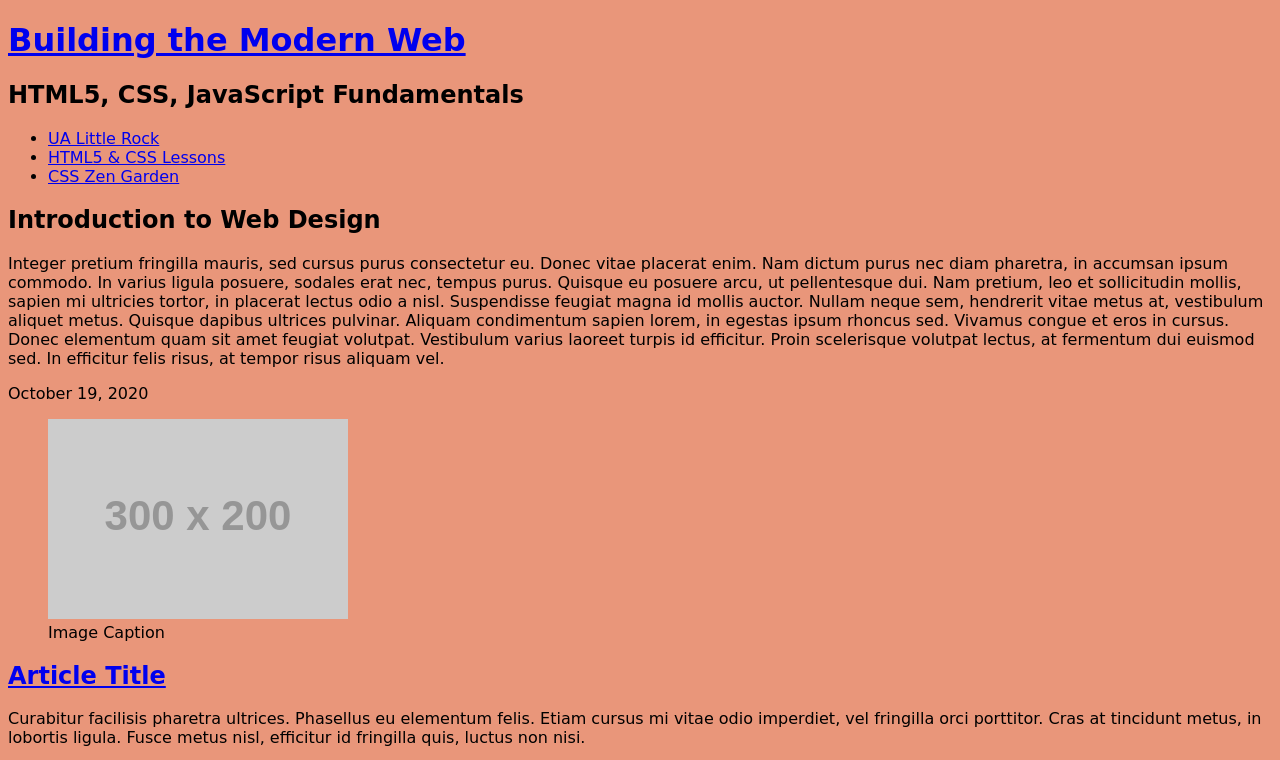
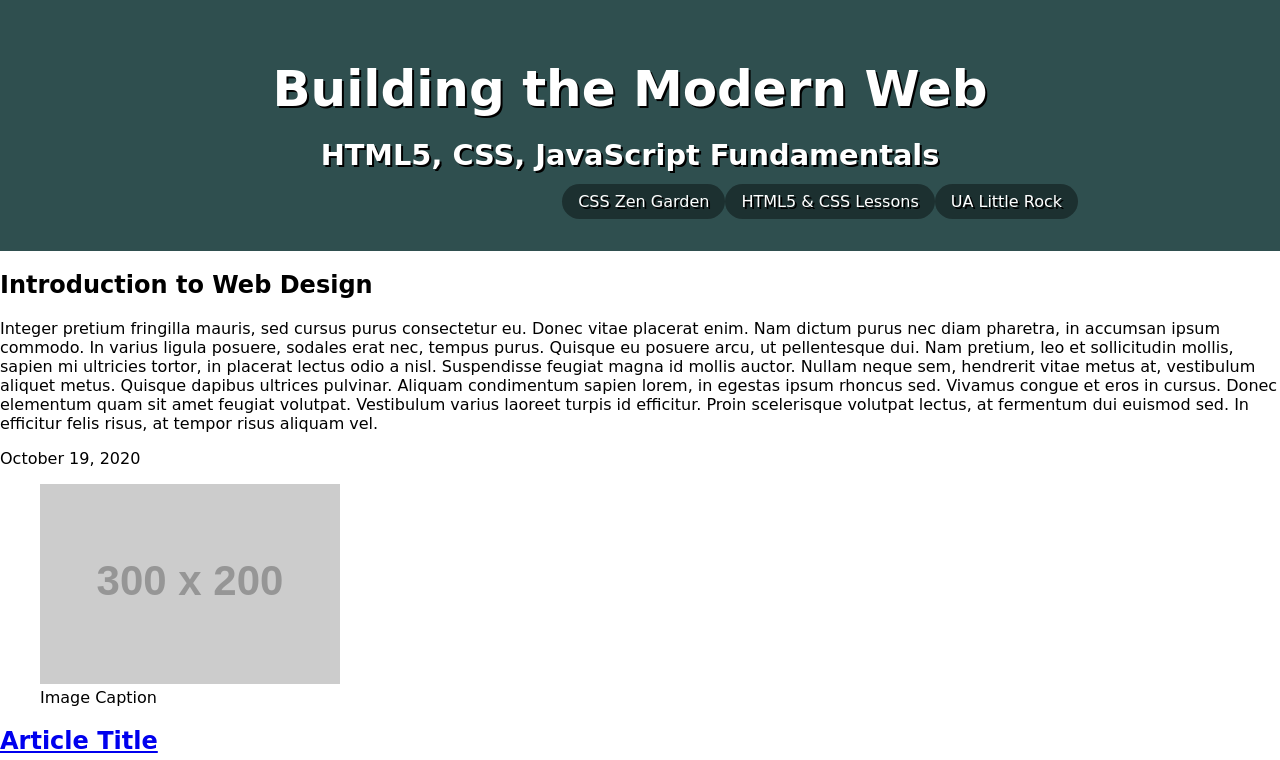
Before and after one commit to dc776w/ifsc-1310, a plain HTML site: page css-demo/index.html in a window 1280 px wide. Shown: the top 760 px of the page. Drawn offline with Linux system fonts and the light colour scheme; placeholder pictures from the web are drawn by us; a web font is replaced by a local one.

Commit message:
new work in class

```diff
--- a/css-demo/assets/css/style.css
+++ b/css-demo/assets/css/style.css
@@ -1,3 +1,74 @@
-body{ background-color:darksalmon;
-    font-family: 'Ephesis', cursive;
+html {
+  box-sizing: border-box;
 }
+*,
+*:before,
+*:after {
+  box-sizing: inherit;
+}
+
+
+body{
+      font-family: 'Italianno', cursive;
+      margin:0;
+}
+    header.primary{
+        background:#2f4f4f;
+        text-align:Center;
+        color:#ffffff;
+        text-shadow:2px 2px #000000;
+        padding-top:40px;
+        padding-right:40px;
+        padding-bottom:20px;
+        padding-left:20px;
+}
+
+header.primary h1{
+    font-size:50px;
+    margin:20px 0;
+}
+
+header.primary h1 a{
+    color:#ffffff;
+    text-decoration:none;
+}
+
+header.primary h2{
+    font-size:1.8rem;
+    margin: 20px auto 20px;
+
+}
+
+header.primary nav{
+    width:70vw;
+    margin:20px auto;
+    max-width:900px;
+}
+
+header.primary nav ul{
+    text-decoration:none;
+    padding:0;
+    display:flex;
+    flex-direction:row-reverse;
+    justify-content:spece-between;
+}
+
+header.primary nav ul li{
+ list-style-type:none;
+}
+
+header.primary nav ul li a{
+ color:#ffffff;
+ text-decoration:none;
+ background-color:#000000;
+ background-color:rgba(0,0,0,.4);
+ padding:8px 16px;
+ border-radius:20px;
+
+}
+
+header.primary nav a:hover,
+
+header.primary nav a:active{
+    background-color:rgba(0,0,0,.8);
+}
--- a/css-demo/index.html
+++ b/css-demo/index.html
@@ -7,9 +7,7 @@
   <meta name="description" content="Keyword rich narrative on site purpose" />
   <meta name="author" content="Thomas Wallace" />
 <link rel="stylesheet" href="assets/css/style.css" type="text/css" />
-<link rel="preconnect" href="https://fonts.googleapis.com">
-<link rel="preconnect" href="https://fonts.gstatic.com" crossorigin>
-<link href="https://fonts.googleapis.com/css2?family=Ephesis&family=Oxygen:wght@300&display=swap" rel="stylesheet">
+
 </head>
 
 
```
